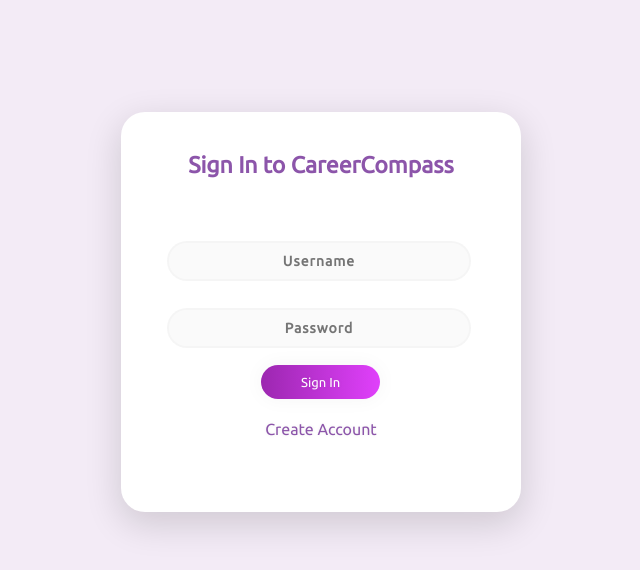
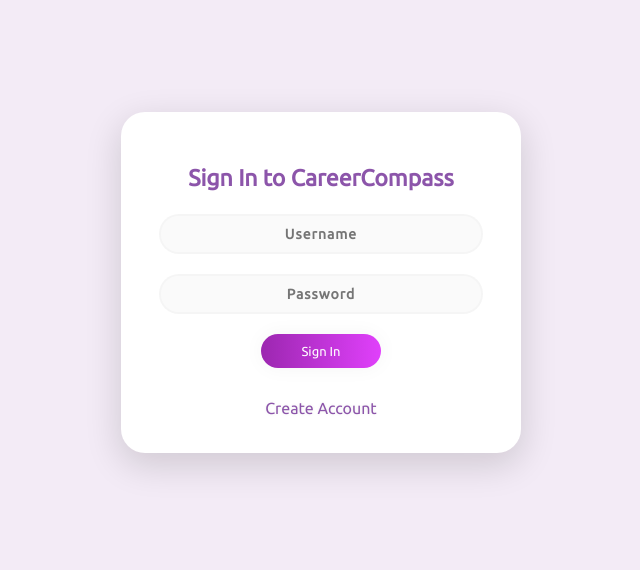
Before and after one commit to JoeBeyrer/CareerCompass, a Django app: page /careercompass/login/ in a window 1280 px wide. Shown: the top 570 px of the page, without its empty margins (319-959 px from the left). Run offline with Django 5.2, Linux system fonts and the light colour scheme.

Commit message:
Login HTML rework, form set-up for login and create-account

```diff
--- a/careercompass/careercompassapp/templates/login.html
+++ b/careercompass/careercompassapp/templates/login.html
@@ -1,3 +1,4 @@
+<!DOCTYPE html>
 <html>
 
 <head>
@@ -13,22 +14,26 @@
         .main {
             background-color: #FFFFFF;
             width: 400px;
-        height: 400px;
+            height: auto;
             margin: 7em auto;
             border-radius: 1.5em;
             box-shadow: 0px 11px 35px 2px rgba(0, 0, 0, 0.14);
+            padding: 20px;
+            box-sizing: border-box;
         }
 
         .sign {
-        padding-top: 40px;
+            padding-top: 10px;
             color: #8C55AA;
             font-family: 'Ubuntu', sans-serif;
             font-weight: bold;
             font-size: 23px;
+            text-align: center;
         }
 
-    .un {
-    width: 76%;
+        input[type="text"],
+        input[type="password"] {
+            width: 90%;
             color: rgb(38, 50, 56);
             font-weight: 700;
             font-size: 14px;
@@ -40,41 +45,17 @@
             outline: none;
             box-sizing: border-box;
             border: 2px solid rgba(0, 0, 0, 0.02);
-    margin-bottom: 50px;
-    margin-left: 46px;
+            margin-bottom: 20px;
             text-align: center;
-    margin-bottom: 27px;
+            margin-left: auto;
+            margin-right: auto;
+            display: block;
             font-family: 'Ubuntu', sans-serif;
         }
 
-    form.form1 {
-        padding-top: 40px;
-    }
-
-    .pass {
-            width: 76%;
-    color: rgb(38, 50, 56);
-    font-weight: 700;
-    font-size: 14px;
-    letter-spacing: 1px;
-    background: rgba(136, 126, 126, 0.04);
-    padding: 10px 20px;
-    border: none;
-    border-radius: 20px;
-    outline: none;
-    box-sizing: border-box;
-    border: 2px solid rgba(0, 0, 0, 0.02);
-    margin-bottom: 50px;
-    margin-left: 46px;
-    text-align: center;
-    margin-bottom: 27px;
-    font-family: 'Ubuntu', sans-serif;
-    }
-
-
-    .un:focus, .pass:focus {
+        input[type="text"]:focus,
+        input[type="password"]:focus {
             border: 2px solid rgba(0, 0, 0, 0.18) !important;
-
         }
 
         .submit {
@@ -88,44 +69,49 @@
             padding-bottom: 10px;
             padding-top: 10px;
             font-family: 'Ubuntu', sans-serif;
-        margin-left: 35%;
+            margin-left: auto;
+            margin-right: auto;
+            display: block;
             font-size: 13px;
             box-shadow: 0 0 20px 1px rgba(0, 0, 0, 0.04);
         }
 
-    .forgot {
+        .create {
             text-shadow: 0px 0px 3px rgba(117, 117, 117, 0.12);
             color: #8C55AA;
             padding-top: 15px;
+            text-align: center;
         }
 
         a {
             text-shadow: 0px 0px 3px rgba(117, 117, 117, 0.12);
             color: #8C55AA;
-        text-decoration: none
+            text-decoration: none;
+            display: block;
+            text-align: center;
         }
 
         @media (max-width: 600px) {
             .main {
+                width: 90%;
                 border-radius: 0px;
             }
         }
     </style>
-  <title>Sign In to CareerCompass</title>
+    <title>Create Account</title>
 </head>
 
 <body>
     <div class="main">
-    <p class="sign" align="center">Sign In to CareerCompass</p>
-    <form class="form1">
-      <input class="un " type="text" align="center" placeholder="Username">
-      <input class="pass" type="password" align="center" placeholder="Password">
-      <a class="submit" align="center">Sign In</a>
-      <p class="forgot" align="center"><a href="http://127.0.0.1:8000/careercompass/create-account/">Create Account</p>
-
-
+        <p class="sign">Sign In to CareerCompass</p>
+        <form action=""http://127.0.0.1:8000/careercompass/profile/"" method="post" class="login_form">
+            {% csrf_token %}
+            <input name="userID" type="text" placeholder="Username">
+            <input name="password" type="password" placeholder="Password">
+            <button type="submit" class="submit">Sign In</button>
+        </form>
+        <p class="create"><a href="http://127.0.0.1:8000/careercompass/create-account/">Create Account</a></p>
     </div>
-
 </body>
 
 </html>
```
Also changed, not shown: careercompass/careercompassapp/templates/create-account.html (+11 -11 lines), careercompass/careercompassapp/templates/edit-profile.html (+9 -9 lines). Lines whose indentation alone changed are shown as unchanged.
